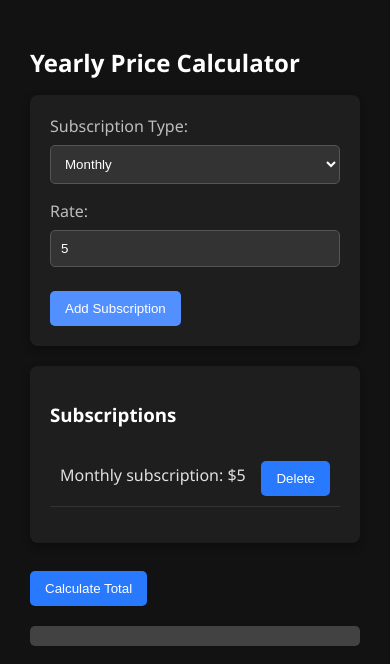
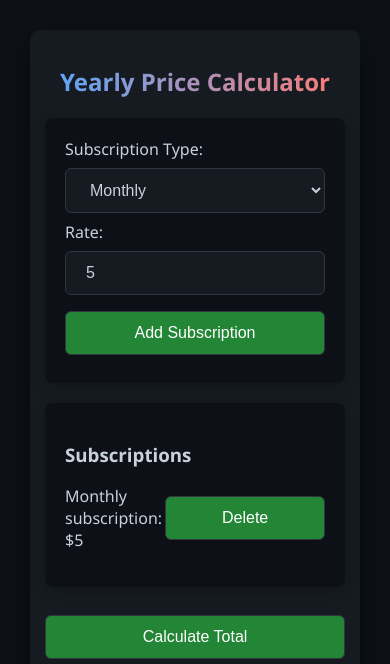
Before and after one commit to egiday/Yearly-Price-Calculator, a plain HTML site: page index.html in a window 390 px wide. Both pictures are taken after typing "5" into the empty fields and a click on the button "Add Subscription". Drawn offline with Linux system fonts and the light colour scheme.

Commit message:
Update styling and add classes to HTML elements

```diff
--- a/index.html
+++ b/index.html
@@ -9,20 +9,24 @@
 <body>
 
 <div class="container">
-    <h2>Yearly Price Calculator</h2>
+    <h2 class="title">Yearly Price Calculator</h2>
 
     <div class="calculator">
+        <div class="input-group">
             <label for="subscriptionType">Subscription Type:</label>
-        <select id="subscriptionType">
+            <select id="subscriptionType" class="input">
                 <option value="monthly">Monthly</option>
                 <option value="weekly">Weekly</option>
                 <option value="yearly">Yearly</option>
             </select>
+        </div>
 
+        <div class="input-group">
             <label for="rate">Rate:</label>
-        <input type="number" id="rate" placeholder="Enter rate">
+            <input type="number" id="rate" class="input" placeholder="Enter rate">
+        </div>
 
-        <button onclick="addSubscription()">Add Subscription</button>
+        <button id="addSubscriptionBtn" class="btn">Add Subscription</button>
     </div>
 
     <div class="subscription-list">
@@ -30,9 +34,9 @@
         <ul id="subscriptions"></ul>
     </div>
 
-    <button onclick="calculateTotalYearlyCost()">Calculate Total</button>
+    <button id="calculateBtn" class="btn">Calculate Total</button>
 
-    <div id="result"></div>
+    <div id="result" class="result"></div>
 </div>
 
 <script src="script.js"></script>
--- a/styles.css
+++ b/styles.css
@@ -1,156 +1,112 @@
+/* Base styling */
 body {
     font-family: 'Segoe UI', Tahoma, Geneva, Verdana, sans-serif;
     margin: 0;
     padding: 20px;
-    background-color: #121212;
-    color: #E0E0E0;
-    transition: background-color 0.3s, color 0.3s;
+    background-color: #0D1117;
+    color: #C9D1D9;
+    transition: all 0.3s ease;
 }
 
-h2, h3 {
-    color: #FFFFFF;
-    margin-bottom: 1rem;
+.container {
+    max-width: 800px;
+    margin: 30px auto;
+    padding: 20px;
+    background: #161B22;
+    border-radius: 10px;
+    box-shadow: 0 10px 25px rgba(0, 0, 0, 0.5);
 }
 
-.slide-in {
-    animation: slideIn 0.5s ease-out;
+h2 {
+    font-size: 2rem;
+    color: #58A6FF;
+    margin-bottom: 20px;
+    text-align: center;
+    background: linear-gradient(90deg, #58A6FF, #FF7B72);
+    -webkit-background-clip: text;
+    -webkit-text-fill-color: transparent;
+    animation: fadeIn 2s ease-out;
 }
 
-.calculator, .subscription-list {
-    background-color: #1E1E1E;
+.calculator, .subscription-list, #result {
     padding: 20px;
+    margin-bottom: 20px;
     border-radius: 8px;
-    box-shadow: 0 4px 8px rgba(0, 0, 0, 0.3);
-    margin-bottom: 20px;
-    transition: background-color 0.3s;
+    background: #0D1117;
+    box-shadow: 0 5px 15px rgba(0, 0, 0, 0.2);
 }
 
-label {
-    color: #BDBDBD;
-    display: block;
-    margin-bottom: 0.5rem;
-}
-
-input[type="number"], select {
-    background-color: #333;
-    color: #FFF;
-    border: 1px solid #555;
-    border-radius: 5px;
-    padding: 10px;
+input[type="number"], select, button {
     width: 100%;
+    padding: 12px 20px;
+    margin: 8px 0;
+    display: inline-block;
+    border: 1px solid #30363D;
+    border-radius: 6px;
     box-sizing: border-box;
-    margin-bottom: 1rem;
-    transition: background-color 0.3s, color 0.3s, border-color 0.3s;
+    background-color: #161B22;
+    color: #C9D1D9;
+    font-size: 1rem;
+    transition: transform 0.2s ease, box-shadow 0.2s ease;
 }
 
 input[type="number"]:focus, select:focus {
     outline: none;
-    border: 1px solid #2979FF;
-    box-shadow: 0 0 8px #2979FF;
-    transition: border-color 0.2s ease-in-out, box-shadow 0.2s ease-in-out;
+    border-color: #58A6FF;
+    box-shadow: 0 0 0 2px #1F6FEB;
 }
 
 button {
-    background-color: #2979FF;
+    background-color: #238636;
     color: white;
-    padding: 10px 15px;
-    border: none;
-    border-radius: 5px;
     cursor: pointer;
-    transition: transform 0.2s ease-in-out, background-color 0.2s ease-in-out;
-    display: inline-block;
-    width: auto;
-    margin-top: 0.5rem;
 }
 
-button:hover, button:focus {
-    background-color: #5390ff;
-    outline: none;
-}
-
-#result {
-    background-color: #424242;
-    color: #FFF;
-    padding: 10px;
-    border-radius: 5px;
-    margin-top: 20px;
-    animation: fadeIn 1s ease-in-out;
+button:hover {
+    transform: scale(1.05);
+    box-shadow: 0 0 0 2px #1F6FEB;
 }
 
 ul {
-    list-style-type: none;
+    list-style: none;
     padding: 0;
-    margin-top: 1rem;
 }
 
 ul li {
-    position: relative;
-    padding-right: 60px;
+    animation: slideIn 0.5s ease-out forwards;
+    opacity: 0;
     display: flex;
+    justify-content: space-between;
     align-items: center;
-    justify-content: space-between;
-    padding: 10px;
-    border-bottom: 1px solid #333;
-    background-color: #1E1E1E; /* Ensure background matches the container */
-    transition: background-color 0.3s;
-    animation: slideIn 0.5s ease-out; /* Apply the slideIn animation */
+    margin-bottom: 10px;
 }
 
-
 .delete-btn {
-    background-color: #ff5252;
+    background-color: #F85149;
+    border: none;
+    border-radius: 6px;
+    padding: 5px 10px;
+    cursor: pointer;
     color: white;
-    border: none;
-    border-radius: 5px;
-    cursor: pointer;
-    padding: 5px 10px;
-    margin-left: 10px;
-    transition: opacity 0.2s ease-in-out, background-color 0.2s ease-in-out;
-    visibility: hidden;
-    opacity: 0;
-}
-
-ul li:hover .delete-btn {
-    visibility: visible;
-    opacity: 1;
-}
-
-ul li:hover {
-    background-color: #292929;
 }
 
 @keyframes fadeIn {
-    from {
-        opacity: 0;
-    }
-    to {
-        opacity: 1;
-    }
+    from { opacity: 0; }
+    to { opacity: 1; }
 }
 
 @keyframes slideIn {
-    from {
-        transform: translateY(-20px);
-        opacity: 0;
-    }
-    to {
-        transform: translateY(0);
-        opacity: 1;
-    }
-}
-
-.container {
-    max-width: 600px;
-    margin: auto;
-    padding: 20px;
+    0% { transform: translateX(-20px); opacity: 0; }
+    100% { transform: translateX(0); opacity: 1; }
 }
 
 @media (max-width: 768px) {
     .container {
-        padding: 10px;
+        margin: 10px;
+        padding: 15px;
     }
 
-    h2, h3 {
-        margin-top: 1rem;
+    h2 {
+        font-size: 1.5rem;
     }
 }
```
Lines whose indentation alone changed are shown as unchanged.
